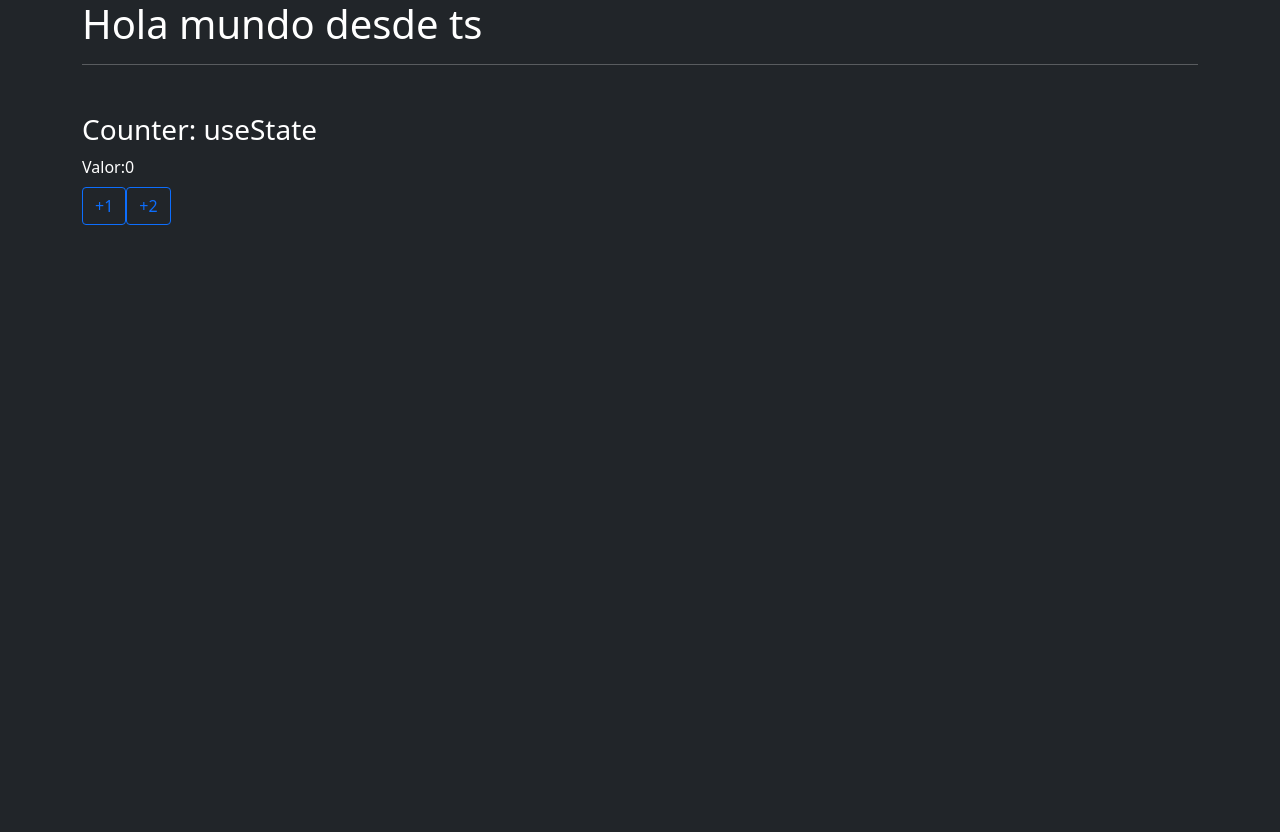
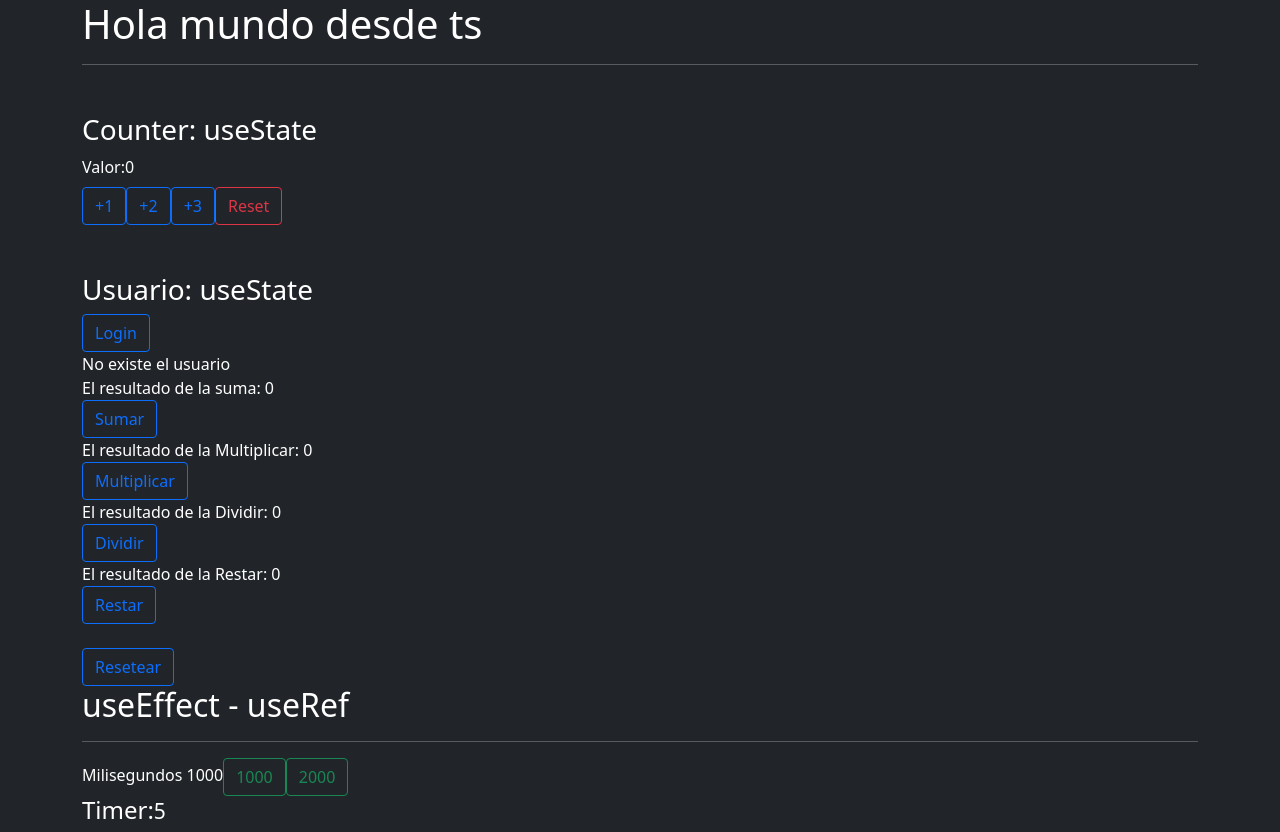
Before and after one commit to Fernando-ui/React-Typescript, a React (Create React App) app: page / in a window 1280 px wide. Before the commit the page ends 800 px from the top, so only its background shows below. Built offline with nearby package versions, Linux system fonts and the light colour scheme.

Commit message:
Colocando useeffect

```diff
--- a/src/App.tsx
+++ b/src/App.tsx
@@ -1,5 +1,8 @@
 import React from 'react';
 import { Counter } from './components/Counter';
+import { SumaNumero } from './components/SumaNumero';
+import { TimerPadre } from './components/TimerPadre';
+import { Usuario } from './components/Usuario';
 
 function App() {
   return (
@@ -7,6 +10,14 @@ function App() {
       <h1>Hola mundo desde ts</h1>
       <hr />
       <Counter />
+      <Usuario />
+      <SumaNumero />
+      <div>
+
+      </div>
+      <h2> useEffect - useRef </h2>
+      <hr />
+      <TimerPadre />
     </>
   );
 }
--- a/src/components/Counter.tsx
+++ b/src/components/Counter.tsx
@@ -4,10 +4,12 @@ export const Counter = () => {
 
   const [counter, setCounter ] = useState(0);
 
-  const incrementar = ( e:any, numero:number = 1):void => {
+  const incrementar = ( numero:number = 1):void => {
     setCounter( counter + numero);
   }
-
+  const handleReset = ():void =>{
+    setCounter( 0 );
+  }
 
   return(
     <>
@@ -17,15 +19,27 @@ export const Counter = () => {
         <br />
         <button
         className="btn btn-outline-primary mt-2"
-        onClick={ incrementar }
+        onClick={ ()=> incrementar() }
         >
           +1
         </button>
         <button
         className="btn btn-outline-primary mt-2"
-        onClick={ () => incrementar(null,2) }
+        onClick={ () => incrementar(2) }
         >
           +2
+        </button>
+        <button
+        className="btn btn-outline-primary mt-2"
+        onClick={ () => incrementar(3) }
+        >
+          +3
+        </button>
+        <button
+        className="btn btn-outline-danger mt-2"
+        onClick={ () => handleReset() }
+        >
+          Reset
         </button>
     </div>
     </>
--- /dev/null
+++ b/src/components/SumaNumero.tsx
@@ -0,0 +1,77 @@
+import React, { useState } from "react";
+
+export const SumaNumero = () => {
+  const [operation, setOperation] = useState(0);
+
+  const handleSumar = (first: number, second: number): any => {
+    setOperation(operation + first + second);
+  };
+  const handleMultiplicar = (first: number, second: number): any => {
+    setOperation(operation + first * second);
+  };
+  const handleDividir = (first: number, second: number): any => {
+    setOperation(operation + first / second);
+  };
+  const handleRestar = (first: number, second: number): any => {
+    setOperation(operation + first - second);
+  };
+  const handleResetear = () => {
+    setOperation(0);
+  };
+
+  return (
+    <div>
+      <div className="Operaciones">
+        <div>
+          <span>El resultado de la suma: {operation}</span>
+          <br />
+          <button
+            className="btn btn-outline-primary"
+            onClick={() => handleSumar(3, 4)}
+          >
+            Sumar
+          </button>
+        </div>
+        <div>
+          <span>El resultado de la Multiplicar: {operation}</span>
+          <br />
+          <button
+            className="btn btn-outline-primary"
+            onClick={() => handleMultiplicar(3, 4)}
+          >
+            Multiplicar
+          </button>
+        </div>
+        <div>
+          <span>El resultado de la Dividir: {operation}</span>
+          <br />
+          <button
+            className="btn btn-outline-primary"
+            onClick={() => handleDividir(3, 4)}
+          >
+            Dividir
+          </button>
+        </div>
+        <div>
+          <span>El resultado de la Restar: {operation}</span>
+          <br />
+          <button
+            className="btn btn-outline-primary"
+            onClick={() => handleRestar(3, 4)}
+          >
+            Restar
+          </button>
+        </div>
+        <div>
+          <br />
+          <button
+            className="btn btn-outline-primary"
+            onClick={() => handleResetear()}
+          >
+            Resetear
+          </button>
+        </div>
+      </div>
+    </div>
+  );
+};
--- /dev/null
+++ b/src/components/Timer.tsx
@@ -0,0 +1,20 @@
+import React, { useEffect, useRef, useState } from 'react';
+
+type TimerArgs = {
+    milisecond:number
+}
+
+export const Timer = ( {milisecond}:TimerArgs ) => {
+    const [segundos, setSegundos] = useState(0);
+    const ref = useRef<NodeJS.Timeout>();
+    console.log( milisecond );
+
+    useEffect(() => {
+        ref.current && clearInterval(ref.current);
+        ref.current = setInterval(()=> setSegundos( s => s + 1), milisecond);
+    }, [ milisecond]);
+
+  return <div>
+      <h4>Timer:<small>{segundos}</small></h4>
+  </div>;
+};
--- /dev/null
+++ b/src/components/TimerPadre.tsx
@@ -0,0 +1,24 @@
+import React, { useState } from "react";
+import { Timer } from "./Timer";
+
+export const TimerPadre = () => {
+  const [milisegundo, setMilisegundo] = useState(1000);
+  return (
+    <>
+      <span> Milisegundos {milisegundo}</span>
+      <button
+        className="btn btn-outline-success"
+        onClick={() => setMilisegundo(1000)}
+      >
+        1000
+      </button>
+      <button
+        className="btn btn-outline-success"
+        onClick={() => setMilisegundo(2000)}
+      >
+        2000
+      </button>
+      <Timer milisecond={milisegundo}/>
+    </>
+  );
+};
--- /dev/null
+++ b/src/components/Usuario.tsx
@@ -0,0 +1,33 @@
+import React, { useState } from "react";
+interface User {
+  uid: string;
+  name: string;
+}
+
+export const Usuario = () => {
+  const [usuario, setUsuario] = useState<User>();
+
+  const login = () => {
+    setUsuario({
+      uid: "ABC123",
+      name: "Fernando Sosa",
+    });
+  };
+  return (
+    <div className="mt-5">
+      <h3>Usuario: useState</h3>
+      <button className="btn btn-outline-primary" onClick={login}>
+        Login
+      </button>
+      {
+      !usuario
+        ?
+      (
+        <div>No existe el usuario</div>
+      ) :
+      (
+        <pre>{ JSON.stringify(usuario) }</pre>
+      )}
+    </div>
+  );
+};
```
